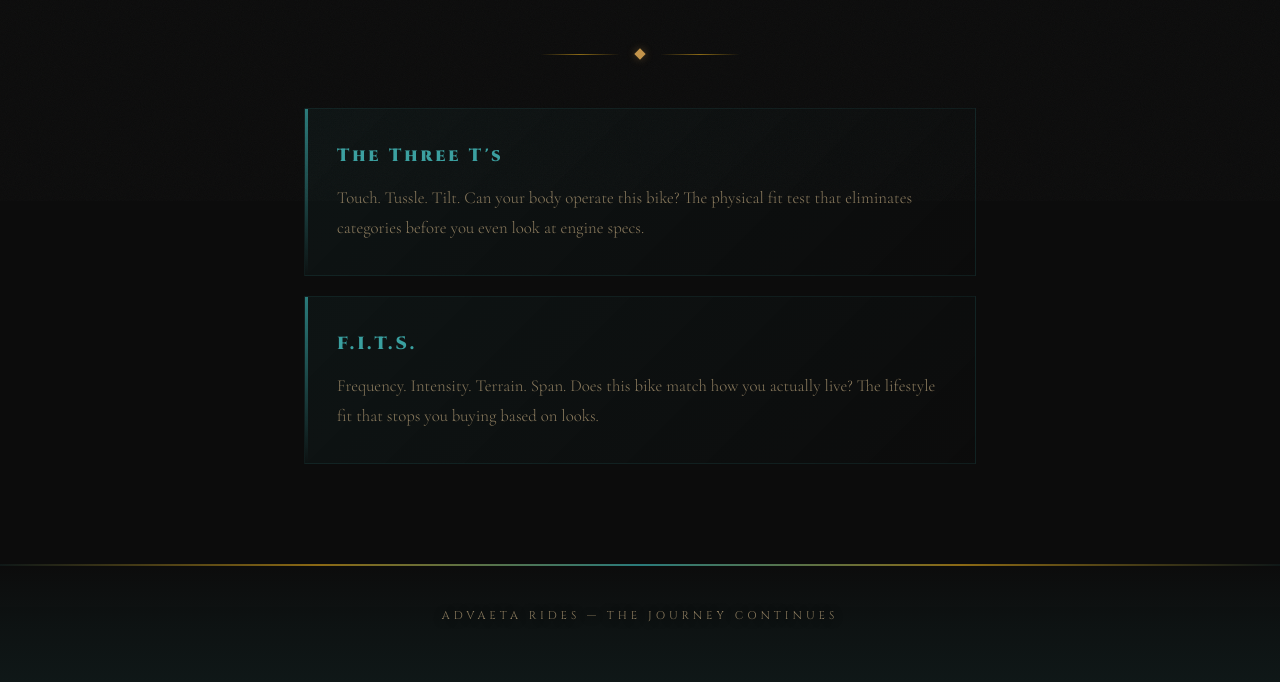
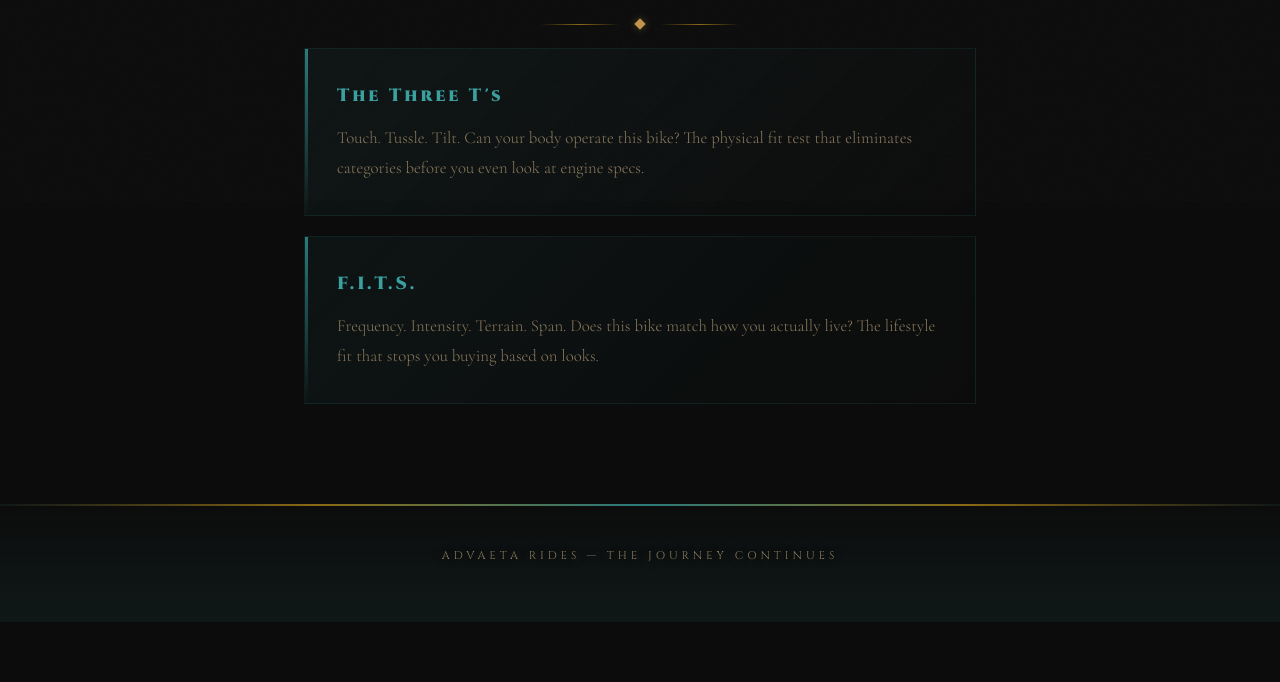
Before and after one commit to advaetarides/advaetarides.github.io, a Jekyll site: the page index.html, which Jekyll copies as it is, in a window 1280 px wide. Shown: the part 699-1381 px from the top of the page. Built offline with Jekyll 4.4.1, drawn with Linux system fonts in a browser that asks for light colours; after the commit the page ends 1321 px from its top, so only the background shows below that.

Commit message:
Reduce divider padding — tighter gap between buttons and content
Co-Authored-By: Claude Opus 4.6 (1M context) <noreply@anthropic.com>

```diff
--- a/assets/css/style.css
+++ b/assets/css/style.css
@@ -375,7 +375,7 @@
   /* ========= DIVIDER ========= */
   .divider {
     display:flex; align-items:center; justify-content:center; gap:16px;
-    padding:50px 0; position:relative; z-index:5;
+    padding:20px 0; position:relative; z-index:5;
   }
   .divider::before, .divider::after {
     content:''; width:80px; height:1px;
```
